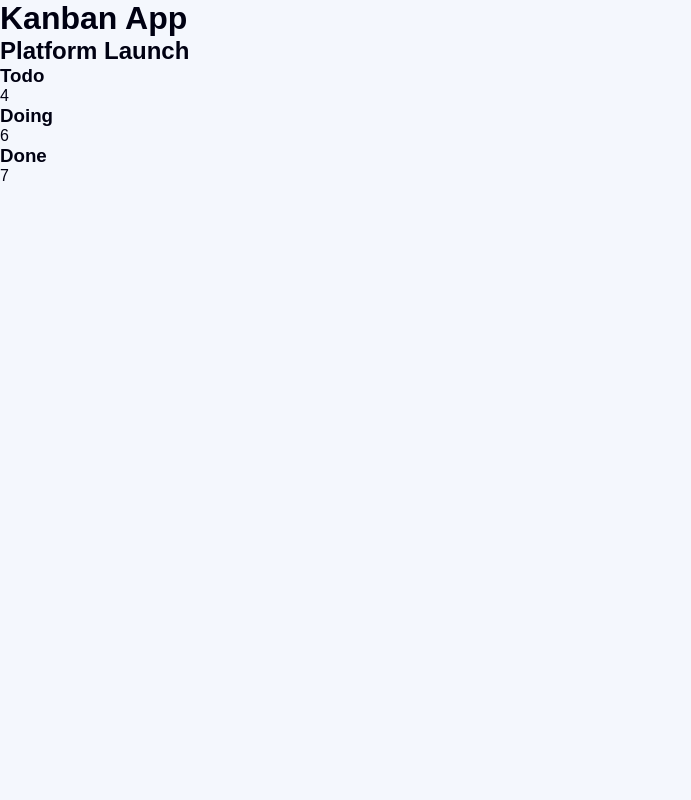
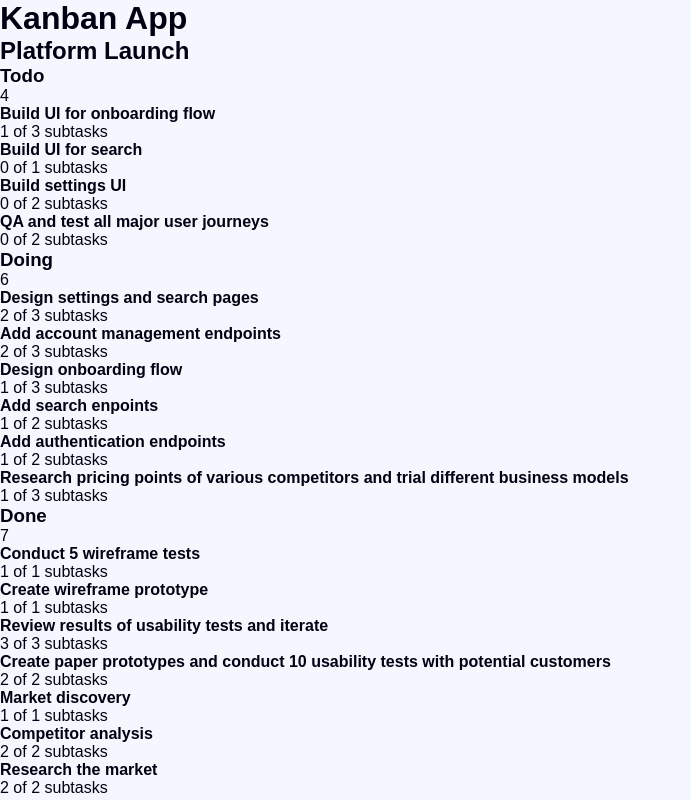
Before and after one commit to varisDogukan/kanban-task-management, a React (Vite) app: page / in a window 1280 px wide. Shown: the whole page, without its empty margins (0-691 px from the left). Built offline with nearby package versions, Linux system fonts and the light colour scheme.

Commit message:
feat: render task cards within board columns

```diff
--- a/src/features/boards/components/BoardColumn.tsx
+++ b/src/features/boards/components/BoardColumn.tsx
@@ -1,4 +1,5 @@
 import type { Column } from "../types/board.types";
+import TaskCard from "./TaskCard";
 
 type BoardColumnProps = {
   column: Column;
@@ -9,6 +10,12 @@ export default function BoardColumn({ column }: BoardColumnProps) {
     <article>
       <h3>{column.name}</h3>
       <p>{column.tasks.length}</p>
+
+      <div>
+        {column.tasks.map((task) => (
+          <TaskCard key={task.id} task={task} />
+        ))}
+      </div>
     </article>
   );
 }
--- /dev/null
+++ b/src/features/boards/components/TaskCard.tsx
@@ -0,0 +1,21 @@
+import type { Task } from "../types/board.types";
+
+type TaskCardProps = {
+  task: Task;
+};
+
+export default function TaskCard({ task }: TaskCardProps) {
+  const completedSubTasks = task.subtasks.filter(
+    (subtask) => subtask.isCompleted,
+  ).length;
+
+  return (
+    <article>
+      <h4>{task.title}</h4>
+
+      <p>
+        {completedSubTasks} of {task.subtasks.length} subtasks
+      </p>
+    </article>
+  );
+}
```
